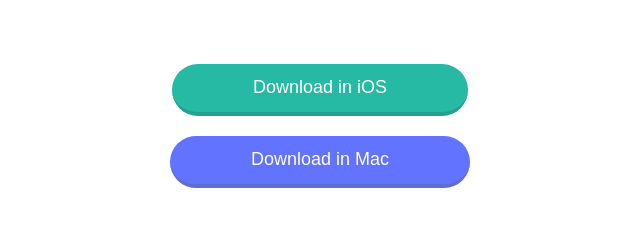
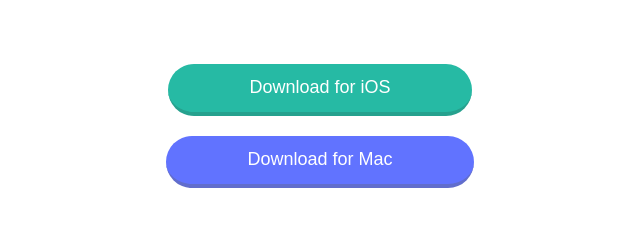
Before and after one commit to LeoDavila1994/FM-HTML-Y-CSS-CHALLENGE-1-, a plain HTML site: page index.html in a window 1280 px wide. Shown: the part 524-762 px from the top of the page, 320-960 px from the left. Drawn offline with Linux system fonts and the light colour scheme; a web font is replaced by a local one.

Commit message:
word changed

```diff
--- a/index.html
+++ b/index.html
@@ -21,8 +21,8 @@
     <p class="description">Clipboard allows you to track and organize everything you copy. Instantly access your clipboard on all your devices.</p>
   </div>
   <div class="cta-container">
-    <button class="cta-ios">Download in iOS</button>
-    <button class="cta-mac">Download in Mac</button>
+    <button class="cta-ios">Download for iOS</button>
+    <button class="cta-mac">Download for Mac</button>
   </div>
   <div class="description-container">
     <h2 class="title">Keep track of your snippets</h2>
@@ -95,8 +95,8 @@
     <p class="description">Available for free on the App Store. Download for Mac or iOS, sync with iCloud and you´re ready to start adding to your clipboard.</p>
   </div>
   <div class="cta-container">
-    <button class="cta-ios">Download in iOS</button>
-    <button class="cta-mac">Download in Mac</button>
+    <button class="cta-ios">Download for iOS</button>
+    <button class="cta-mac">Download for Mac</button>
   </div>
   <footer class="footer">
     <div class="logo-sm">
```
